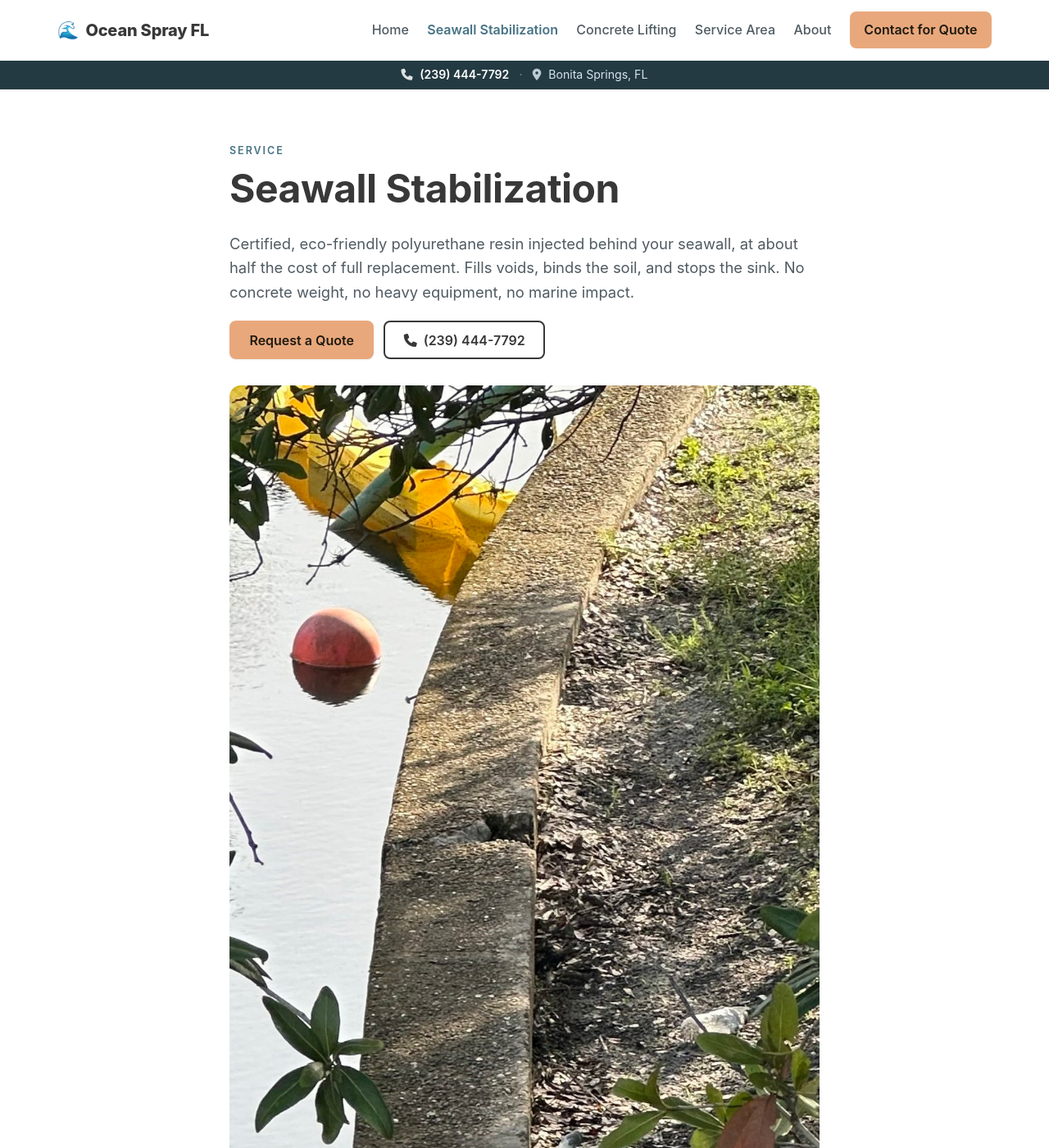
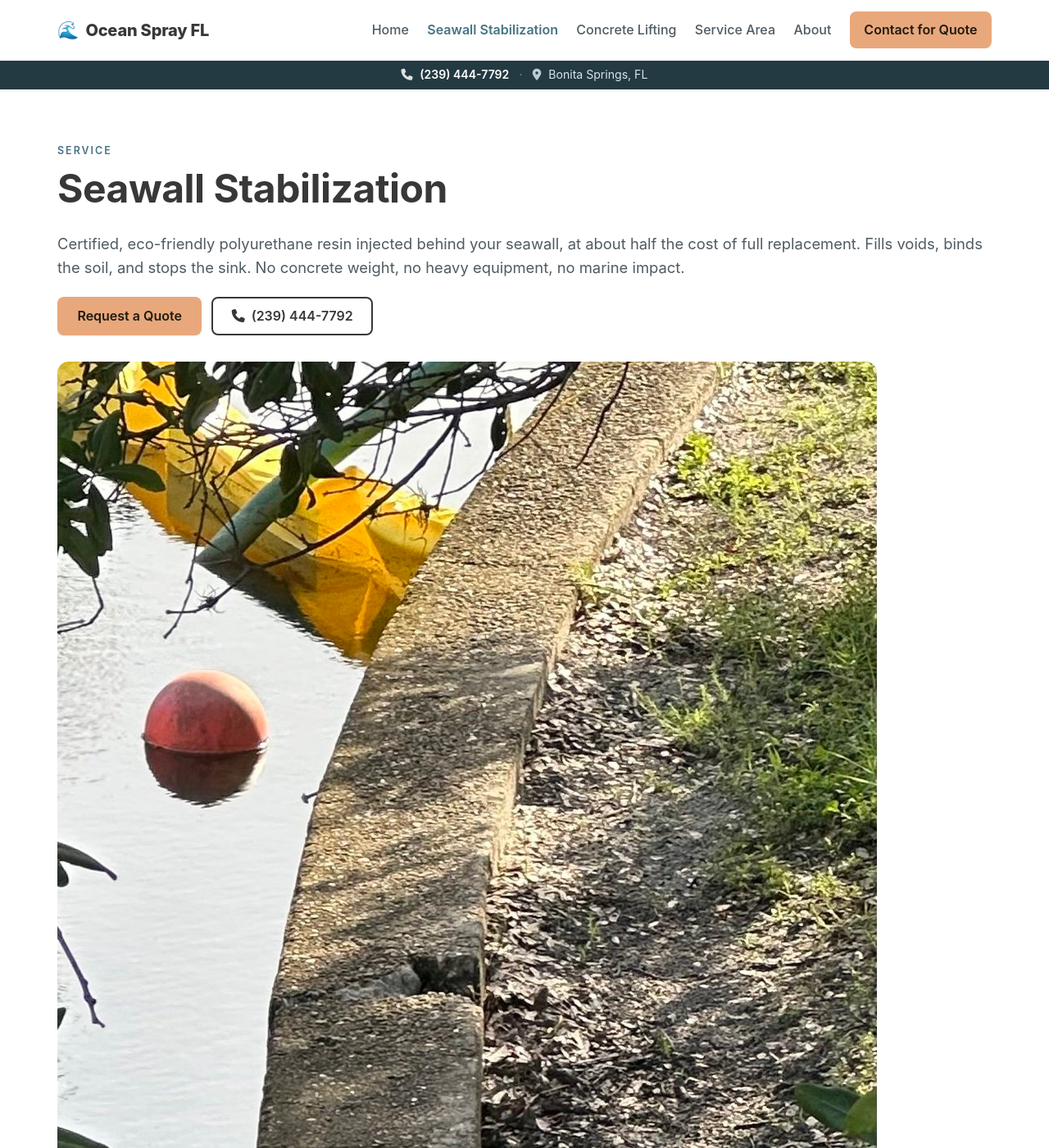
Before and after one commit to jaxlee-digital/oceansprayfl, a Jekyll site: the page built from _services/seawall-stabilization.md, in a window 1280 px wide and 1400 px high. Shown: the whole window at 82% size. Built offline with Jekyll 4.4.1, drawn with Linux system fonts in a browser that asks for light colours.

Commit message:
fix(layout): drop artificial prose-width caps inside .service
Previous commit widened .service to 1180px but kept inner blocks
(header, summary, cover, hero, actions, body prose) capped at 720px
and centered. That made the article look narrow inside a wide page
frame. Now everything inside .service fills the full 1180px to
match the site header and footer.

```diff
--- a/assets/css/main.scss
+++ b/assets/css/main.scss
@@ -551,28 +551,21 @@ a.site-nav__cta:hover { background-color: var(--c-warm-ink) !important; text-dec
   margin: 0 auto;
   padding: 4rem 1.25rem;
 }
-/* Service pages span the full page width to fit the two-column
-   deep-dive layout. Single-column prose inside is capped below. */
+/* Service pages span the full page width to match site header/footer.
+   The two-column .service-cols layout gets the room it needs; for
+   single-column prose inside .service__body, readable width is
+   handled by .service-cols (which has a 2fr/1fr grid) or by leaving
+   plain prose at its natural width within the 1180px frame. */
 .service {
   max-width: var(--max);
   margin: 0 auto;
   padding: 4rem 1.25rem;
 }
-.service__header,
-.service__summary,
-.service__cover,
-.service__hero,
-.service__actions,
-.service__body > :not(.service-cols) {
-  max-width: var(--max-prose);
-  margin-left: auto;
-  margin-right: auto;
-}
 .page__header,
 .post__header,
 .service__header { margin-bottom: 2rem; }
-.post__cover { margin: 1.5rem 0; }
-.service__cover { margin: 1.5rem auto; }
+.post__cover,
+.service__cover { margin: 1.5rem 0; }
 .post__cover img,
 .service__cover img { border-radius: var(--radius-lg); }
 @media (max-width: 600px) {
@@ -584,7 +577,7 @@ a.site-nav__cta:hover { background-color: var(--c-warm-ink) !important; text-dec
 }
 
 .service__hero {
-  margin: 1.5rem auto 2rem;
+  margin: 1.5rem 0 2rem;
 }
 .service__hero img {
   width: 100%;
@@ -600,7 +593,7 @@ a.site-nav__cta:hover { background-color: var(--c-warm-ink) !important; text-dec
 .service__summary { font-size: 1.15rem; color: var(--c-ink-soft); margin: 0; }
 .post__meta { color: var(--c-muted); font-size: 0.9rem; }
 .post__sep { margin: 0 0.5em; }
-.service__actions { display: flex; flex-wrap: wrap; gap: 0.75rem; margin: 1.25rem auto 0; }
+.service__actions { display: flex; flex-wrap: wrap; gap: 0.75rem; margin: 1.25rem 0 0; }
 
 .post__body :is(h2, h3, h4) { margin-top: 1.6em; }
 .post__body img { border-radius: var(--radius); margin: 1rem 0; }
```
